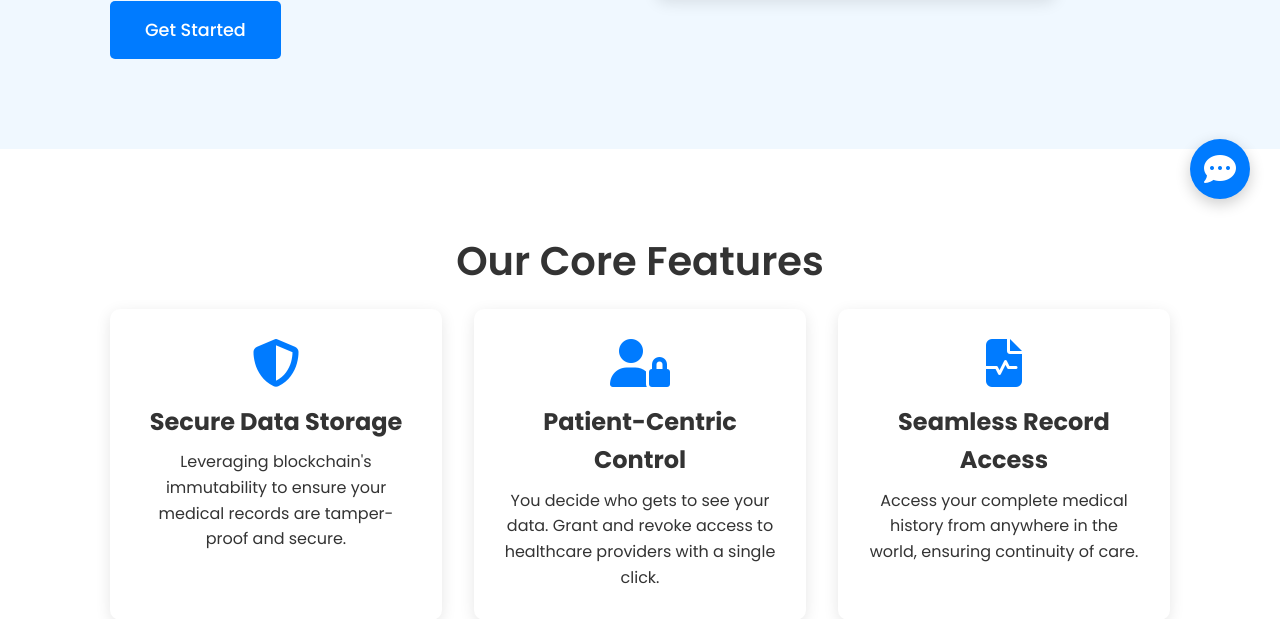
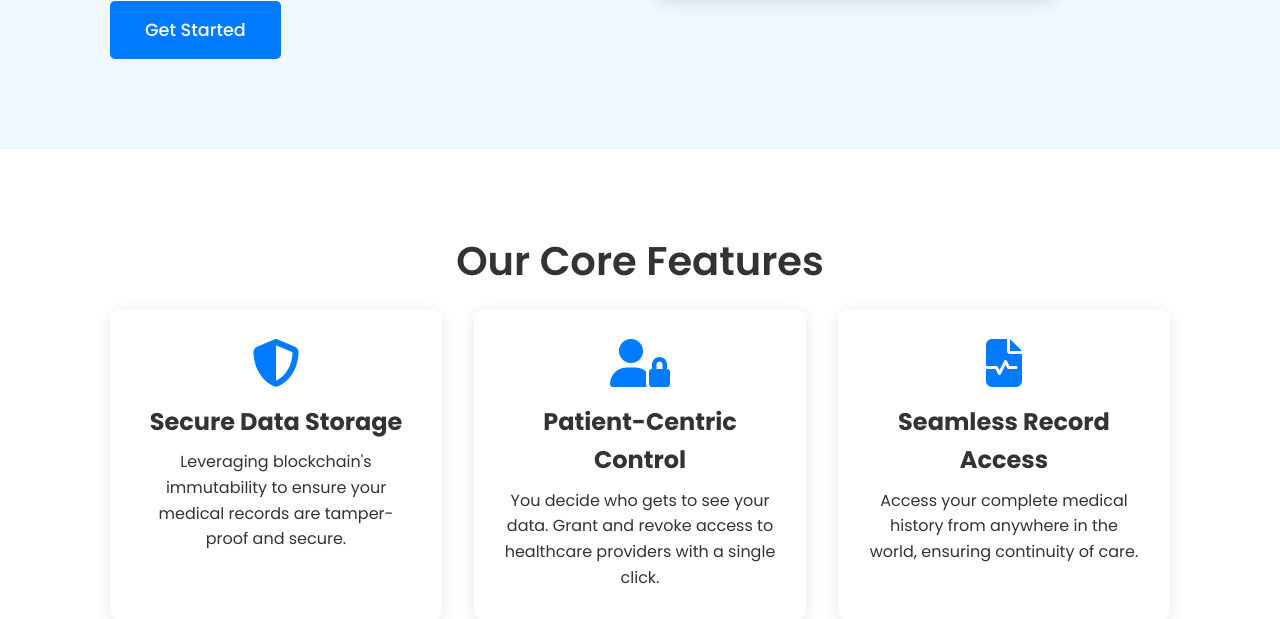
Before and after one commit to Vaibhav21C/Medichain-Hackorbit, a Flask app: page / in a window 1280 px wide. Shown: the part 571-1190 px from the top of the page. Run offline with Flask 3, Linux system fonts and the light colour scheme.

Commit message:
Update index.html

```diff
--- a/templates/index.html
+++ b/templates/index.html
@@ -132,13 +132,9 @@
             <p>© 2025 MediChain.
     </footer>
        <footer class="footer">
-        <!-- (your existing footer content) -->
+
     </footer>
 
-    <!-- ================================================== -->
-    <!-- === START CHATBOT WIDGET === -->
-    <!-- ================================================== -->
-    <div class="chat-widget-button" id="chat-widget-button">
         <i class="fas fa-comment-dots"></i>
     </div>
 
@@ -148,7 +144,7 @@
             <button id="close-chat-widget">×</button>
         </div>
         <div class="chat-messages" id="chat-messages">
-             <!-- Bot initial message -->
+
              <div class="message bot-message">
                 Hello! I am the MediChain assistant. How can I help you?
             </div>
```
